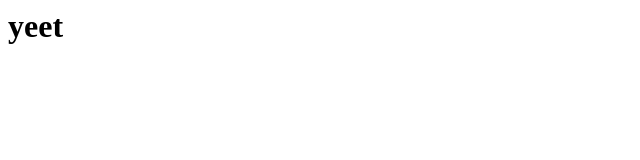
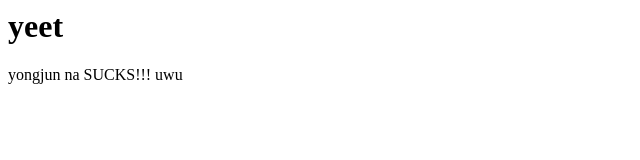
Before and after one commit to konstantsmh/mac, a plain HTML site: page index.html in a window 1280 px wide. Shown: the whole page, without its empty margins (0-640 px from the left). Drawn offline with Linux system fonts and the light colour scheme.

Commit message:
Update index.html

```diff
--- a/index.html
+++ b/index.html
@@ -1 +1,2 @@
 <h1>yeet</h1>
+<p1>yongjun na SUCKS!!! uwu</p1>
```
